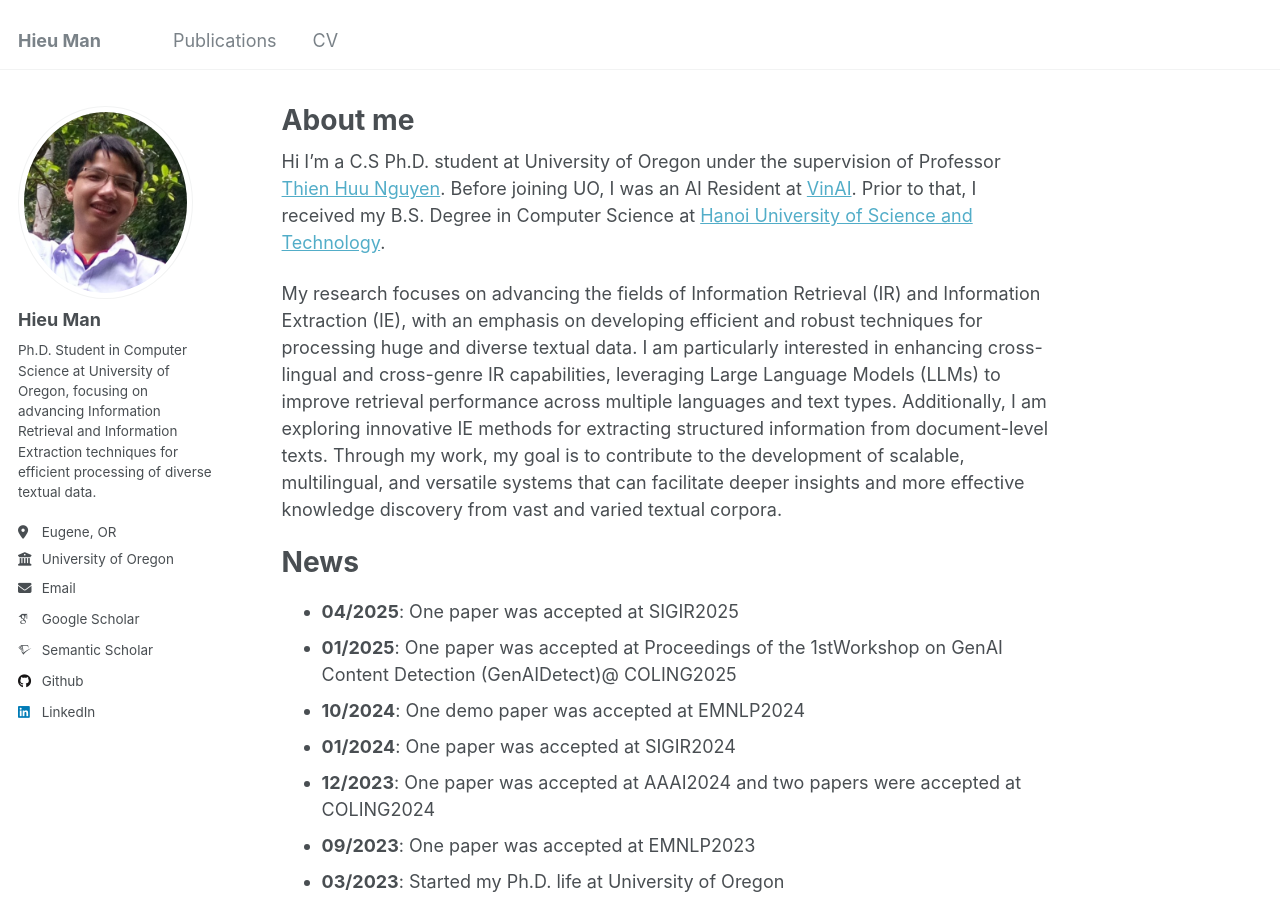
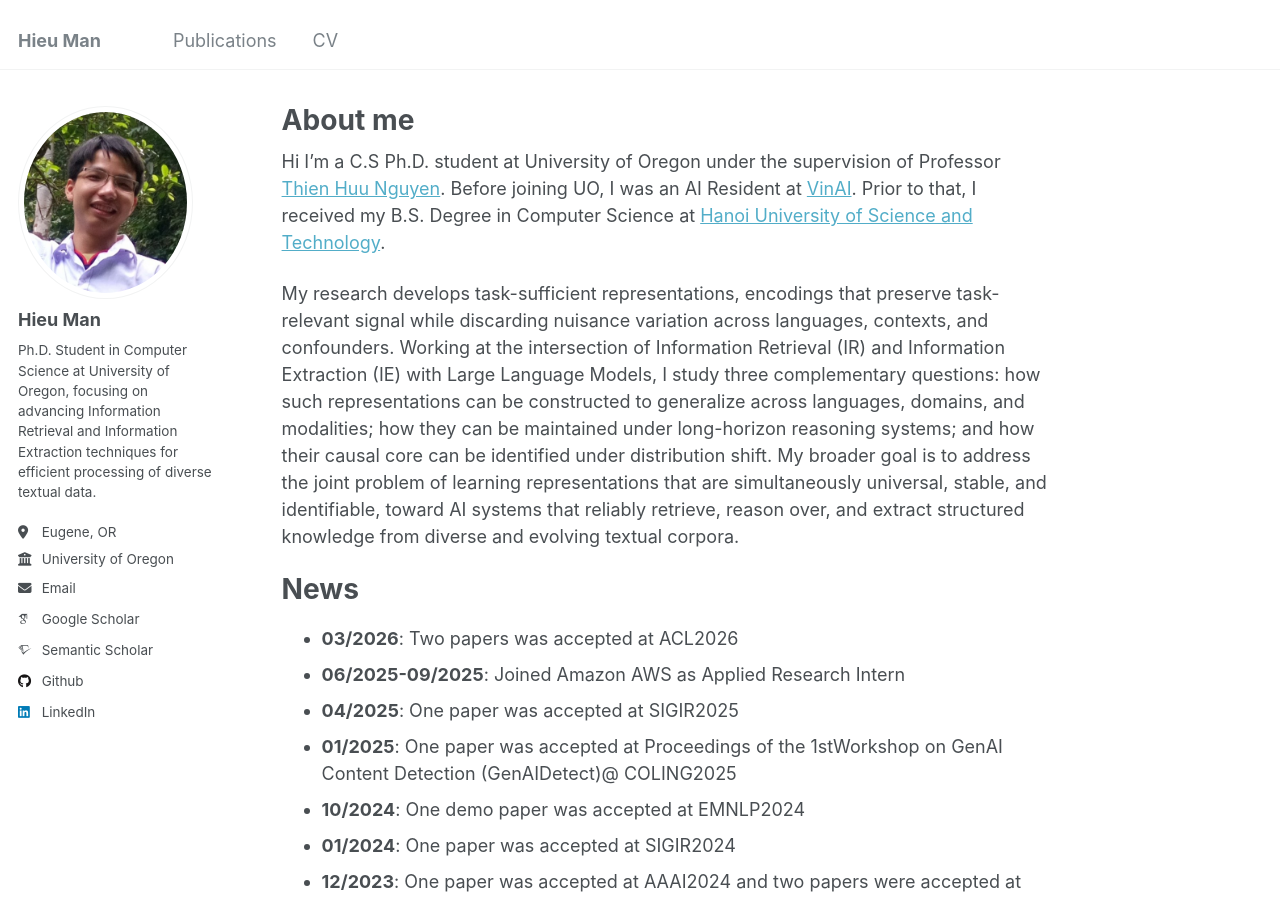
Before and after one commit to hieum98/hieum98.github.io, a Jekyll site: the page built from _pages/about.md, in a window 1280 px wide and 900 px high. Built offline with Jekyll 4.4.1, drawn with Linux system fonts in a browser that asks for light colours; some web fonts are replaced.

Commit message:
Update research focus and add recent news
Expanded research focus to include task-sufficient representations and their applications in IR and IE. Updated news section with recent achievements.

```diff
--- a/_pages/about.md
+++ b/_pages/about.md
@@ -9,10 +9,12 @@ redirect_from:
 
 Hi I'm a C.S Ph.D. student at University of Oregon under the supervision of Professor [Thien Huu Nguyen](https://ix.cs.uoregon.edu/~thien/). Before joining UO, I was an AI Resident at [VinAI](https://www.vinai.io/). Prior to that, I received my B.S. Degree in Computer Science at [Hanoi University of Science and Technology](https://hust.edu.vn/).
 
-My research focuses on advancing the fields of Information Retrieval (IR) and Information Extraction (IE), with an emphasis on developing efficient and robust techniques for processing huge and diverse textual data. I am particularly interested in enhancing cross-lingual and cross-genre IR capabilities, leveraging Large Language Models (LLMs) to improve retrieval performance across multiple languages and text types. Additionally, I am exploring innovative IE methods for extracting structured information from document-level texts. Through my work, my goal is to contribute to the development of scalable, multilingual, and versatile systems that can facilitate deeper insights and more effective knowledge discovery from vast and varied textual corpora.
+My research develops task-sufficient representations, encodings that preserve task-relevant signal while discarding nuisance variation across languages, contexts, and confounders. Working at the intersection of Information Retrieval (IR) and Information Extraction (IE) with Large Language Models, I study three complementary questions: how such representations can be constructed to generalize across languages, domains, and modalities; how they can be maintained under long-horizon reasoning systems; and how their causal core can be identified under distribution shift. My broader goal is to address the joint problem of learning representations that are simultaneously universal, stable, and identifiable, toward AI systems that reliably retrieve, reason over, and extract structured knowledge from diverse and evolving textual corpora.
 
 News
 ======
+* **03/2026**: Two papers was accepted at ACL2026
+* **06/2025-09/2025**: Joined Amazon AWS as Applied Research Intern
 * **04/2025**: One paper was accepted at SIGIR2025
 * **01/2025**: One paper was accepted at Proceedings of the 1stWorkshop on GenAI Content Detection (GenAIDetect)@ COLING2025
 * **10/2024**: One demo paper was accepted at EMNLP2024
```
